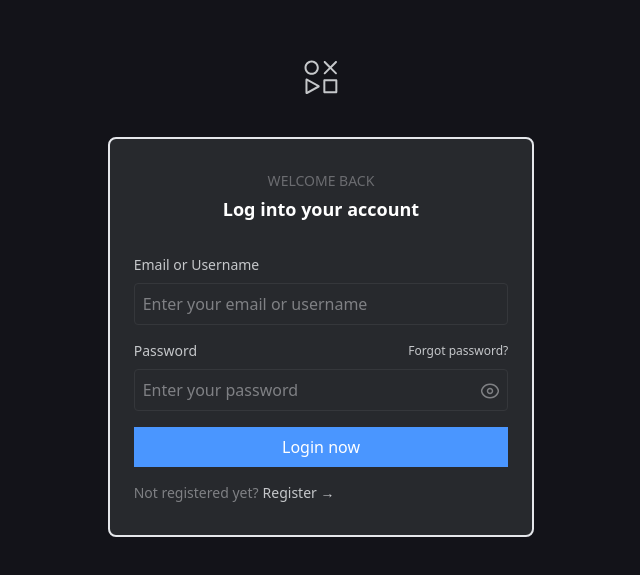
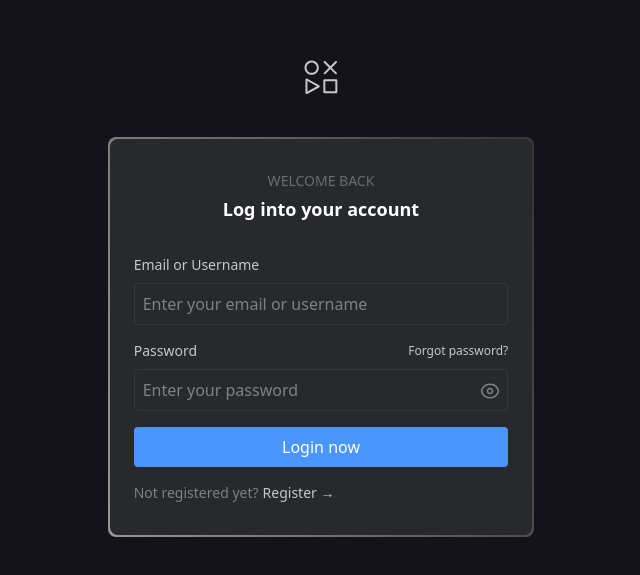
Before and after one commit to SaileshVerma/atlys_assignment, a React (Create React App) app: page / in a window 1280 px wide. Shown: the part 103-678 px from the top of the page, without its empty margins (319-959 px from the left). Built offline with nearby package versions, Linux system fonts and the light colour scheme.

Commit message:
fix: gradient border

```diff
--- a/src/pages/App.tsx
+++ b/src/pages/App.tsx
@@ -3,14 +3,17 @@ import Logo from "../assets/logos/Logo";
 
 function App() {
   return (
-    <div className="flex h-screen w-screen flex-col items-center justify-center text-white gap-10 ">
+    <div className="flex h-screen w-screen flex-col items-center justify-center text-white gap-10">
       <Logo />
-      <div className="flex flex-col gap-4 border-2 rounded-lg items-center justify-center bg-background-black-secondary w-1/3 px-6 py-8">
+      <div className="flex-col rounded-lg  gradient-border  items-center justify-center bg-background-black-secondary w-1/3 p-0.5">
+        <div className="flex flex-col rounded-lg gap-4 items-center justify-center bg-background-black-secondary w-full h-full px-6 py-8">
           <div className="flex flex-col gap-1 items-center">
             <span className="text-secondary-text-black font-medium text-sm">
               WELCOME BACK
             </span>
-          <span className=" font-semibold text-lg">Log into your account</span>
+            <span className=" font-semibold text-lg">
+              Log into your account
+            </span>
           </div>
           <div className="flex flex-col self-start gap-2 w-full pt-4">
             <span className="text-grey-1 text-sm font-medium">
@@ -39,7 +42,7 @@ function App() {
             </div>
           </div>
 
-        <button className="w-full p-2 font-medium bg-[#4A96FF]">
+          <button className="w-full p-2 font-medium bg-[#4A96FF] rounded">
             Login now
           </button>
           <div className="flex self-start gap-1 text-sm text-grey-1 font-medium">
@@ -48,6 +51,7 @@ function App() {
           </div>
         </div>
       </div>
+    </div>
   );
 }
 
--- a/src/styles/index.css
+++ b/src/styles/index.css
@@ -6,10 +6,11 @@ body {
   @apply bg-background-black-primary text-white; /* Apply Tailwind classes for background and text color */
 }
 
-.gradient-border {
-  border: 2px solid transparent;
-  border-image: linear-gradient(90deg, #969696, #343434) 1;
-  border-radius: 8px;
+@layer utilities {
+  .gradient-border {
+    border-radius: 8px;
+    background: linear-gradient(70deg, #969696, #343434);
+  }
 }
 
 @layer utilities {
```
Lines whose indentation alone changed are shown as unchanged.
